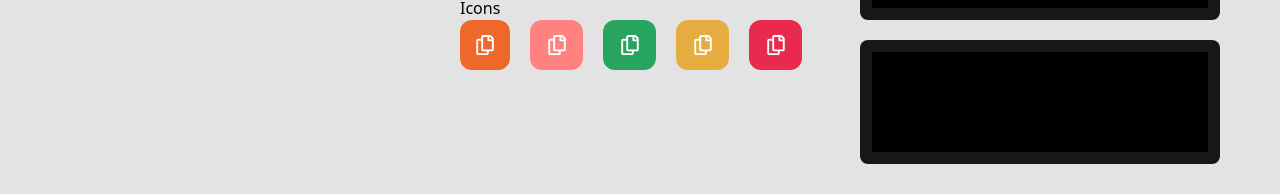
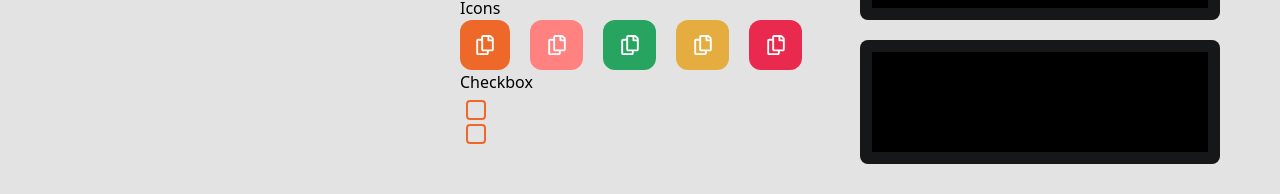
Before and after one commit to Agility-Creative-Solutions/scrummy-app, a Next.js app: page /design-system in a window 1280 px wide. Shown: the part 504-698 px from the top of the page. Built offline with nearby package versions, Linux system fonts and the light colour scheme.

Commit message:
feat: checkbox componnent

```diff
--- /dev/null
+++ b/src/components/atoms/CheckBox/index.tsx
@@ -0,0 +1,39 @@
+import React from 'react';
+import { FaCheck } from 'react-icons/fa';
+
+export type CheckBoxProps = {
+  label?: string;
+  id?: string;
+  name?: string;
+  value?: string;
+  onChange?: () => void;
+  checked?: boolean;
+  for?: string;
+};
+
+const CheckBox: React.FC<CheckBoxProps> = ({
+  id,
+  name,
+  onChange,
+  value,
+  checked,
+}) => {
+  return (
+    <div className="flex h-5 w-5 flex-col items-center justify-center p-3">
+      <label htmlFor={id} className="relative h-3 w-3 cursor-pointer">
+        <input
+          className="check-box-1 h-5 w-5 appearance-none rounded border-2  border-scrummyOrange-500  checked:bg-scrummyOrange-500"
+          type="checkbox"
+          checked={checked}
+          id={id}
+          name={name}
+          onChange={onChange}
+          value={value}
+        />
+        <FaCheck className="check-1 absolute left-1 top-1 h-3 w-3 text-white text-opacity-0 transition" />
+      </label>
+    </div>
+  );
+};
+
+export default CheckBox;
--- a/src/components/atoms/Icon/index.tsx
+++ b/src/components/atoms/Icon/index.tsx
@@ -4,7 +4,7 @@ import React from 'react';
 import type { IconBaseProps } from 'react-icons/lib';
 
 export type IconProps = {
-  size?: number,
+  size?: number;
   href?: string;
   onClick?: () => void;
   icon?: IconBaseProps ;
--- a/src/pages/design-system.tsx
+++ b/src/pages/design-system.tsx
@@ -3,6 +3,7 @@ import * as FAIcons from 'react-icons/fa';
 import { Button, Input } from '@/components';
 import Card from '@/components/atoms/Card';
 
+import CheckBox from '../components/atoms/CheckBox';
 import Icon from '../components/atoms/Icon';
 
 const DesignSystem = () => (
@@ -20,7 +21,6 @@ const DesignSystem = () => (
       </div>
       <div>
         <h4>Buttons</h4>
-
         <div className="flex flex-col gap-5">
           <Button title="Full Width Button" fullWidth buttonType="primary" />
           <div className="flex gap-5">
@@ -48,6 +48,13 @@ const DesignSystem = () => (
             <Icon iconType="success" icon={<FAIcons.FaRegCopy size={20} />} />
             <Icon iconType="warning" icon={<FAIcons.FaRegCopy size={20} />} />
             <Icon iconType="danger" icon={<FAIcons.FaRegCopy size={20} />} />
+          </div>
+          <div>
+            <h4>Checkbox</h4>
+            <div>
+              <CheckBox label={'testando'} />
+              <CheckBox label={'testando'} />
+            </div>
           </div>
         </div>
       </div>
--- a/src/styles/global.css
+++ b/src/styles/global.css
@@ -17,3 +17,7 @@ a:hover {
 .content ul {
   @apply my-6;
 }
+
+.check-box-1:checked ~ .check-1 {
+  @apply text-opacity-100;
+}
```
